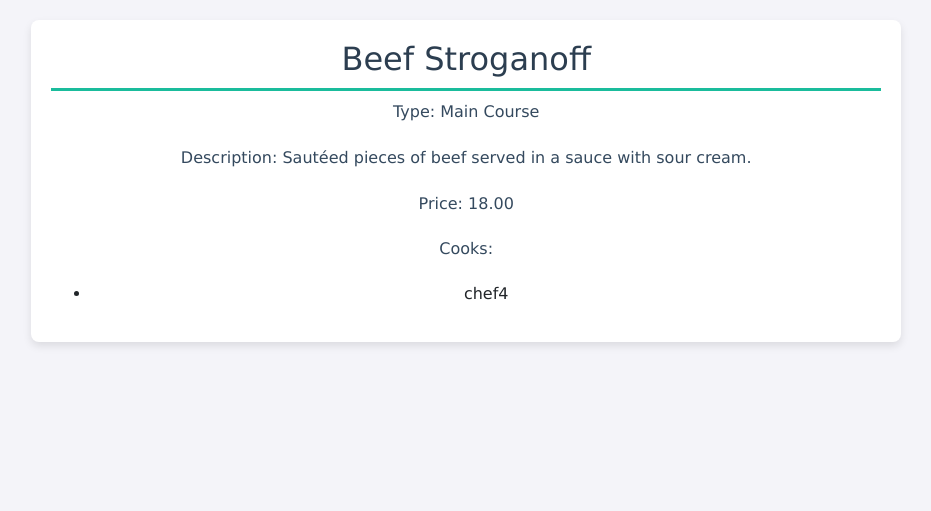
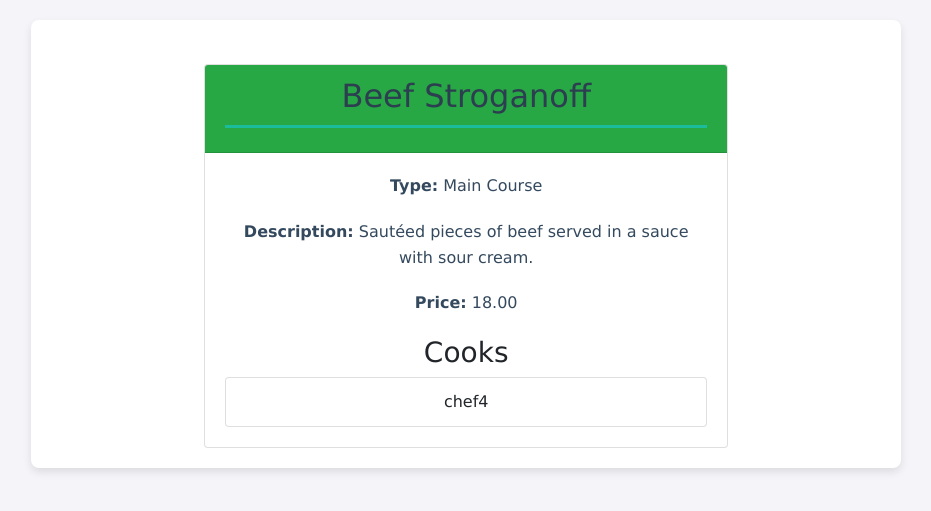
Before and after one commit to VShveda/kitchen_restaurant, a Django app: page /dish/6/ in a window 1280 px wide. Shown: the part 68-579 px from the top of the page, without its empty margins (65-996 px from the left). Run offline with Django 5.2, Linux system fonts and the light colour scheme; a user stored in the database is signed in; data comes from the database, SQL or seed files in the repository.

Commit message:
fix dish_detail.html

```diff
--- a/templates/kitchen/dish_detail.html
+++ b/templates/kitchen/dish_detail.html
@@ -3,14 +3,30 @@
 {% block title %}Dish Detail{% endblock %}
 
 {% block content %}
-  <h2>{{ dish.name }}</h2>
-  <p>Type: {{ dish.dish_type.name }}</p>
-  <p>Description: {{ dish.description }}</p>
-  <p>Price: {{ dish.price }}</p>
-  <p>Cooks:</p>
-  <ul>
-    {% for cook in dish.cooks.all %}
-      <li>{{ cook.username }}</li>
-    {% endfor %}
-  </ul>
+<div class="container mt-4">
+  <div class="row">
+    <div class="col-md-8 offset-md-2">
+      <div class="card">
+        <div class="card-header bg-success text-white">
+          <h2 class="card-title">{{ dish.name }}</h2>
+        </div>
+        <div class="card-body">
+          <p><strong>Type:</strong> {{ dish.dish_type.name }}</p>
+          <p><strong>Description:</strong> {{ dish.description }}</p>
+          <p><strong>Price:</strong> {{ dish.price }}</p>
+          <h3>Cooks</h3>
+          {% if dish.cooks.all %}
+          <ul class="list-group">
+            {% for cook in dish.cooks.all %}
+              <li class="list-group-item">{{ cook.username }}</li>
+            {% endfor %}
+          </ul>
+          {% else %}
+            <p>No cooks assigned.</p>
+          {% endif %}
+        </div>
+      </div>
+    </div>
+  </div>
+</div>
 {% endblock %}
```
